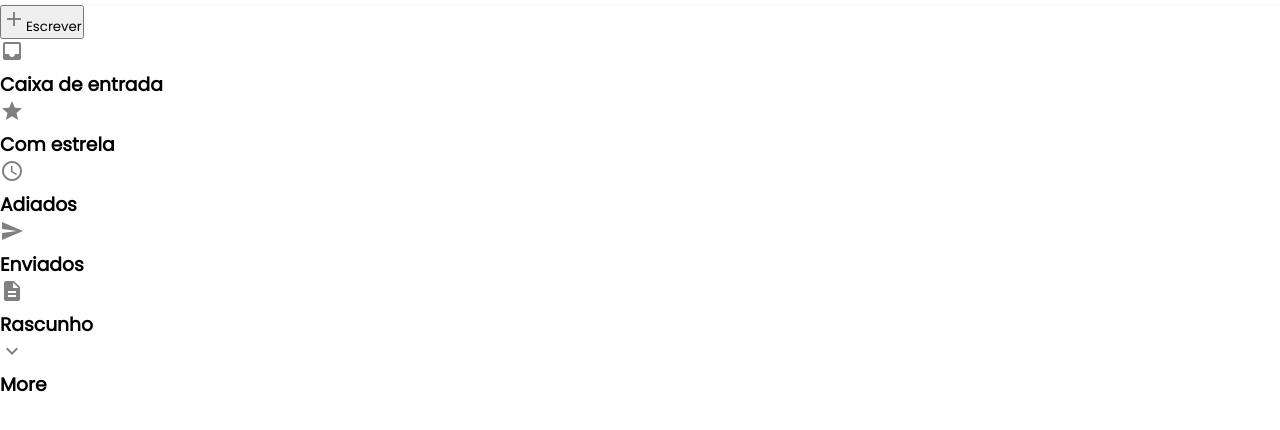
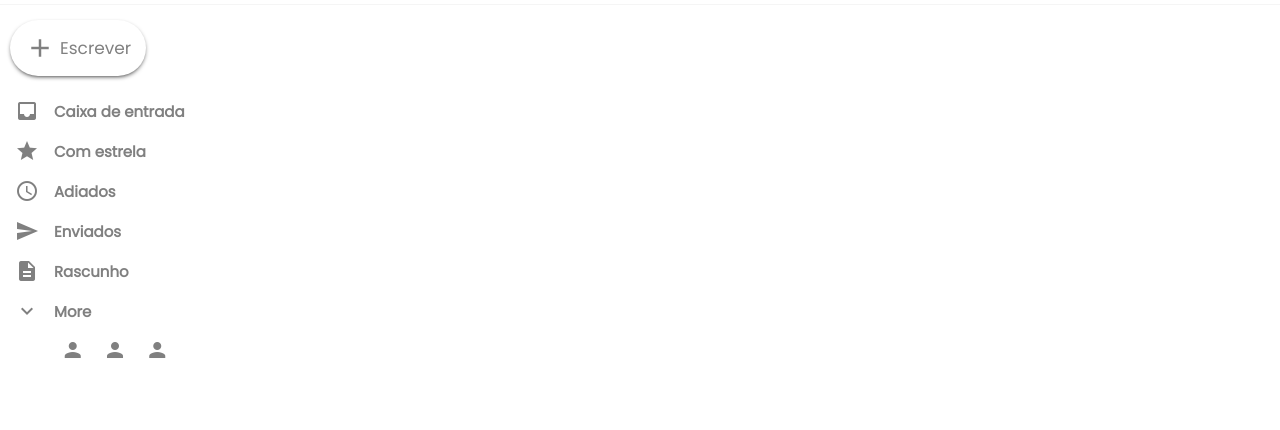
Before and after one commit to EzequielRibeiroSilva/Clone-Gmail, a plain HTML site: page index.html in a window 1280 px wide. Shown: the part 66-496 px from the top of the page. Drawn offline with Linux system fonts and the light colour scheme.

Commit message:
Criamos e estilizamos a Sidebar do projeto

```diff
--- a/index.css
+++ b/index.css
@@ -66,3 +66,73 @@
     padding: 10px;
     cursor: pointer;
 }
+
+/* Sidebar */
+
+.sidebar {
+    flex: .3;
+    max-width: 250px;
+    padding-right: 20px;
+}
+
+.sidebar_new_email {
+    margin: 15px 10px 15px 10px;
+    text-transform: capitalize;
+    color: gray;
+    padding: 13px 15px;
+    background-color: white;
+    border-radius: 30px;
+    display: flex;
+    align-items: center;
+    outline: none;
+    border: none;
+    box-shadow: 0px 2px 5px -2px black;
+    font-size: 17px;
+}
+
+.sidebar_new_email span {
+    font-size: 30px;
+    margin-right: 5px;
+}
+
+.sidebarOption {
+    display: flex;
+    align-items: center;
+    height: 40px;
+    padding: 0 10px;
+    border-top-right-radius: 20px;
+    border-bottom-right-radius: 20px;
+    cursor: pointer;
+    color: gray;
+}
+
+.sidebarOption .material-icons {
+    padding: 5px;
+}
+
+.sidebarOption h3 {
+    flex: 1;
+    margin-left: 10px;
+    font-size: 15px;
+    font-weight: 400px;
+}
+
+.sidebarOption:hover,
+.sidebarOption h3:hover,
+.sidebarOption:hover .material-icons,
+.sidebarOption_active h3,
+.sidebarOption_active .material-icons {
+    background-color: rgb(255, 210, 210);
+    color: rgb(243, 50, 50);
+    font-weight: 800px;
+}
+
+.sidebar_footer {
+    display: flex;
+    justify-content: center;
+}
+
+.sidebar_footerIcons .material-icons {
+    margin: 7px;
+    cursor: pointer;
+}
--- a/index.html
+++ b/index.html
@@ -63,6 +63,14 @@
                 <span class="material-icons">expand_more</span>
                 <h3>More</h3>
             </div>
+
+            <div class="sidebar_footer">
+                <div class="sidebar_footerIcons">
+                    <span class="material-icons">person</span>
+                    <span class="material-icons">person</span>
+                    <span class="material-icons">person</span>
+                </div>
+            </div>
         </div>
     </div>
 
```
